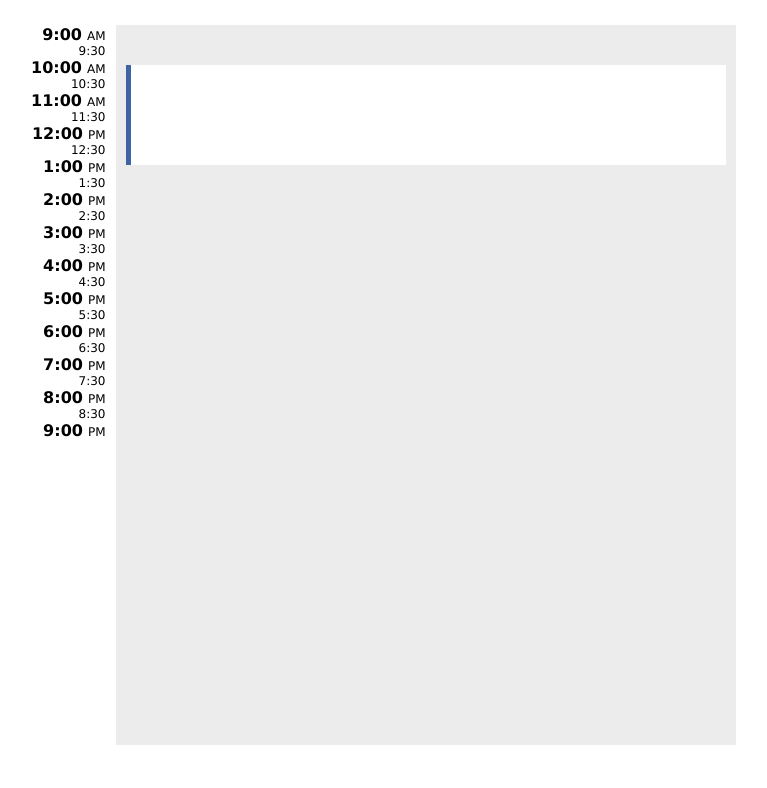
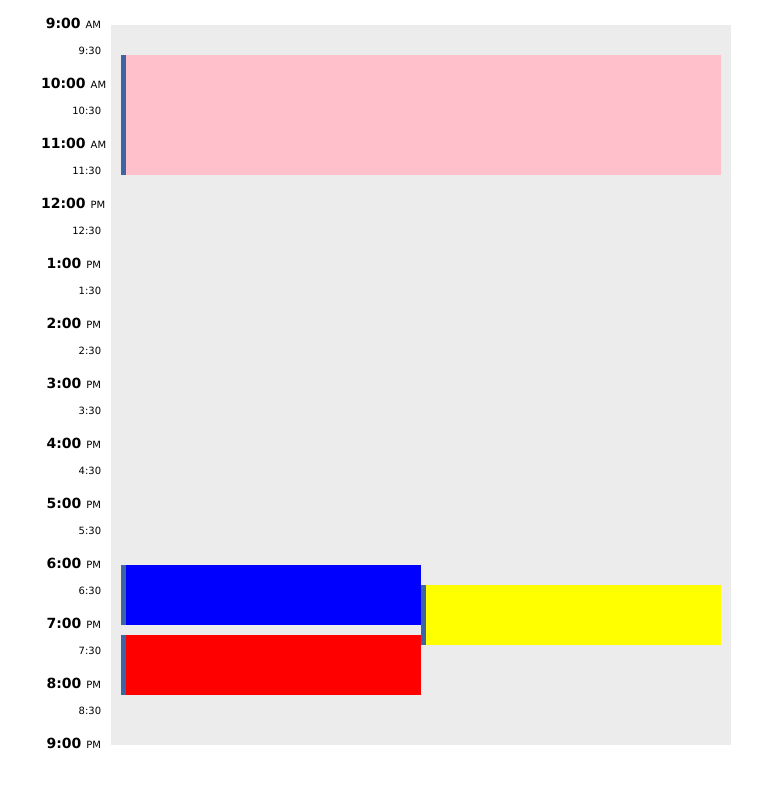
Before and after one commit to lefos987/fb, a website: page src/index.html in a window 1280 px wide. Shown: the whole page, without its empty margins (4-771 px from the left). Drawn offline with nearby package versions, Linux system fonts and the light colour scheme; files that its build step writes are made by us from their sources.

Commit message:
improve alignment of events in calendar

```diff
--- a/src/index.html
+++ b/src/index.html
@@ -12,11 +12,14 @@
         <main class="main-content">
 
             <div class="container selected-day">
-                <div class="column small no-padding">
+                <div class="column small">
                     <ul class="times" id="times"></ul>
                 </div>
                 <div class="column large events">
-                    <div class="event"></div>
+                    <div class="event one"></div>
+                    <div class="event two"></div>
+                    <div class="event three"></div>
+                    <div class="event four"></div>
                 </div>
             </div>
 
--- a/src/styles/_grid.scss
+++ b/src/styles/_grid.scss
@@ -16,12 +16,12 @@ html, body {
         height: 70 * $unit;
 
         &.small {
-            min-width: 5 * $unit;
+            min-width: 8 * $unit;
+            padding-right: 0;
         }
 
         &.large {
             min-width: 60 * $unit;
-            background: $bg;
         }
 
         &.no-padding {
--- a/src/styles/app.scss
+++ b/src/styles/app.scss
@@ -4,20 +4,25 @@
 
 .times {
 
-    margin: 0;
+    position: relative;
+    margin: -20px 0 0 0;
     padding: 0;
     list-style: none;
 
     .time-interval {
 
+        position: absolute;
+        left: 10px;
+        right: 10px;
+
         .time {
 
-            font-size: 1.2 * $unit;
+            font-size: $unit;
             text-align: right;
 
             &.full-hour {
 
-                font-size: 1.6 * $unit;
+                font-size: 1.4 * $unit;
                 font-weight: bold;
             }
         }
@@ -25,25 +30,56 @@
         .ampm {
 
             margin-left: 0.5 * $unit;
-            font-size: 1.2 * $unit;
+            font-size: $unit;
             font-weight: normal;
         }
     }
 }
 
+
+
 .events {
+    height: 100%;
+    background: $bg;
+    position: relative;
 
-    display: flex;
-    height: 100%;
-    padding: $unit;
-    background: $bg;
 
     .event {
-        height: 100px;
-        width: 100%;
+        position: absolute;
         background: $secondary-bg;
         border-left: 0.5 * $unit solid $primary-color;
-        margin-top: 30px;
+
+        &.one {
+            background: pink;
+            top: 30px;
+            left: 10px;
+            right: 10px;
+            bottom: (720px - 150px);
+        }
+
+        &.two {
+            background: blue;
+            top: 540px;
+            left: 10px;
+            right: 310px;
+            bottom: (720px - 600px);
+        }
+
+        &.three {
+            background: yellow;
+            top: 560px;
+            left: 310px;
+            right: 10px;
+            bottom: (720px - 620px);
+        }
+
+        &.four {
+            background: red;
+            top: 610px;
+            left: 10px;
+            right: 310px;
+            bottom: (720px - 670px);
+        }
     }
 
 }
```
